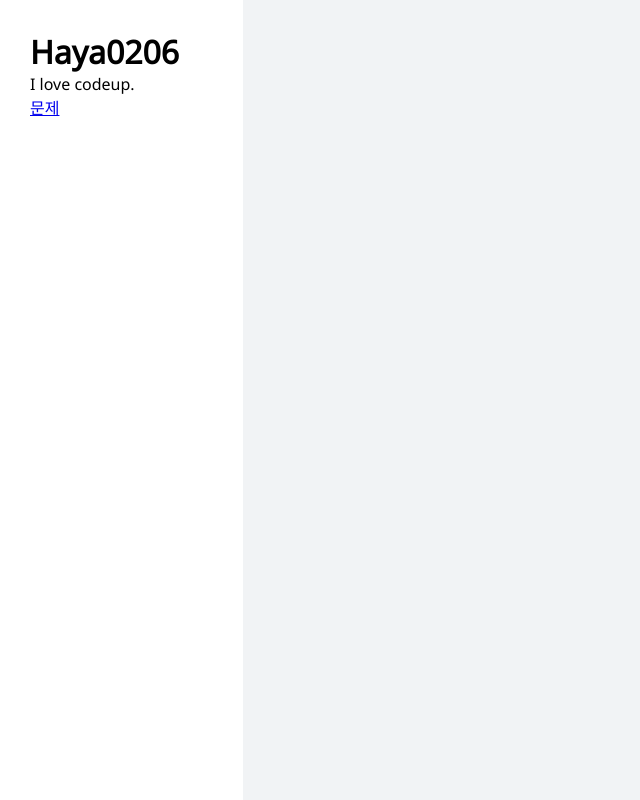
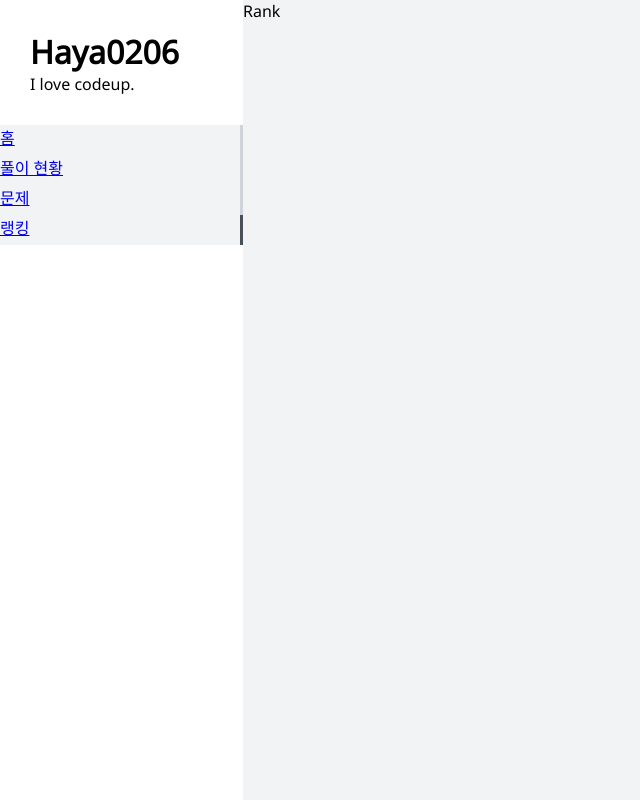
Before and after one commit to kuko216/This.Code_frontend, a React app: page /rank in a window 1280 px wide. Shown: the whole page, without its empty margins (0-640 px from the left). Built offline with nearby package versions, Linux system fonts and the light colour scheme.

Commit message:
NavLink, 라우팅

```diff
--- /dev/null
+++ b/src/components/Rank.js
@@ -0,0 +1,14 @@
+// @flow
+import React from 'react';
+import styled from 'styled-components';
+import oc from 'open-color';
+
+class Rank extends React.Component {
+    render(){
+        return (
+            <>Rank</>
+        )
+    }
+}
+
+export default Rank;
--- /dev/null
+++ b/src/components/SolveLog.js
@@ -0,0 +1,14 @@
+// @flow
+import React from 'react';
+import styled from 'styled-components';
+import oc from 'open-color';
+
+class SolveLog extends React.Component {
+    render(){
+        return (
+            <>SolveLog</>
+        )
+    }
+}
+
+export default SolveLog;
--- a/src/containers/PageTemplate.js
+++ b/src/containers/PageTemplate.js
@@ -6,6 +6,8 @@
 import { NavLink, Route } from 'react-router-dom';
 
 import ProblemList from 'components/ProblemList';
+import SolveLog from 'components/SolveLog';
+import Rank from 'components/Rank';
 
 const Wrapper = styled.div`
     display: flex;
@@ -17,6 +19,8 @@
     background-color: white;
     height: 100%;
     width: 300px;
+    display: flex;
+    flex-direction: column;
 `
 
 const Content = styled.div`
@@ -24,7 +28,7 @@
     height: 100%;
 `
 
-const NavContent = styled.div`
+const UserProfile = styled.div`
     padding: 30px;
     display: flex;
     flex-direction: column;
@@ -41,19 +45,35 @@
     overflow-wrap: break-word;
 `
 
+const NavItem = styled(NavLink)`
+    height: 30px;
+    width: 100%;
+    background-color: ${oc.gray[1]};
+    box-sizing: border-box;
+    border-right: 3px solid ${oc.gray[4]};
+    &.active{
+        border-right: 3px solid ${oc.gray[7]};
+    }
+`
+
 class PageTemplate extends React.Component {
     render(){
         return (
             <Wrapper>
                 <SideNav>
-                    <NavContent>
+                    <UserProfile>
                         <Username>Haya0206</Username>
                         <UserIntro>I love codeup.</UserIntro>
-                        <NavLink to="/problem" className="item">문제</NavLink>
-                    </NavContent>
+                    </UserProfile>
+                    <NavItem exact to="/" activeClassName="active">홈</NavItem>
+                    <NavItem to="/solvelog" activeClassName="active">풀이 현황</NavItem>
+                    <NavItem to="/problem" activeClassName="active">문제</NavItem>
+                    <NavItem to="/rank" activeClassName="active">랭킹</NavItem>
                 </SideNav>
                 <Content>
+                    <Route path="/solvelog" component={SolveLog}/>
                     <Route path="/problem" component={ProblemList}/>
+                    <Route path="/rank" component={Rank}/>
                 </Content>
             </Wrapper>
         )
```
